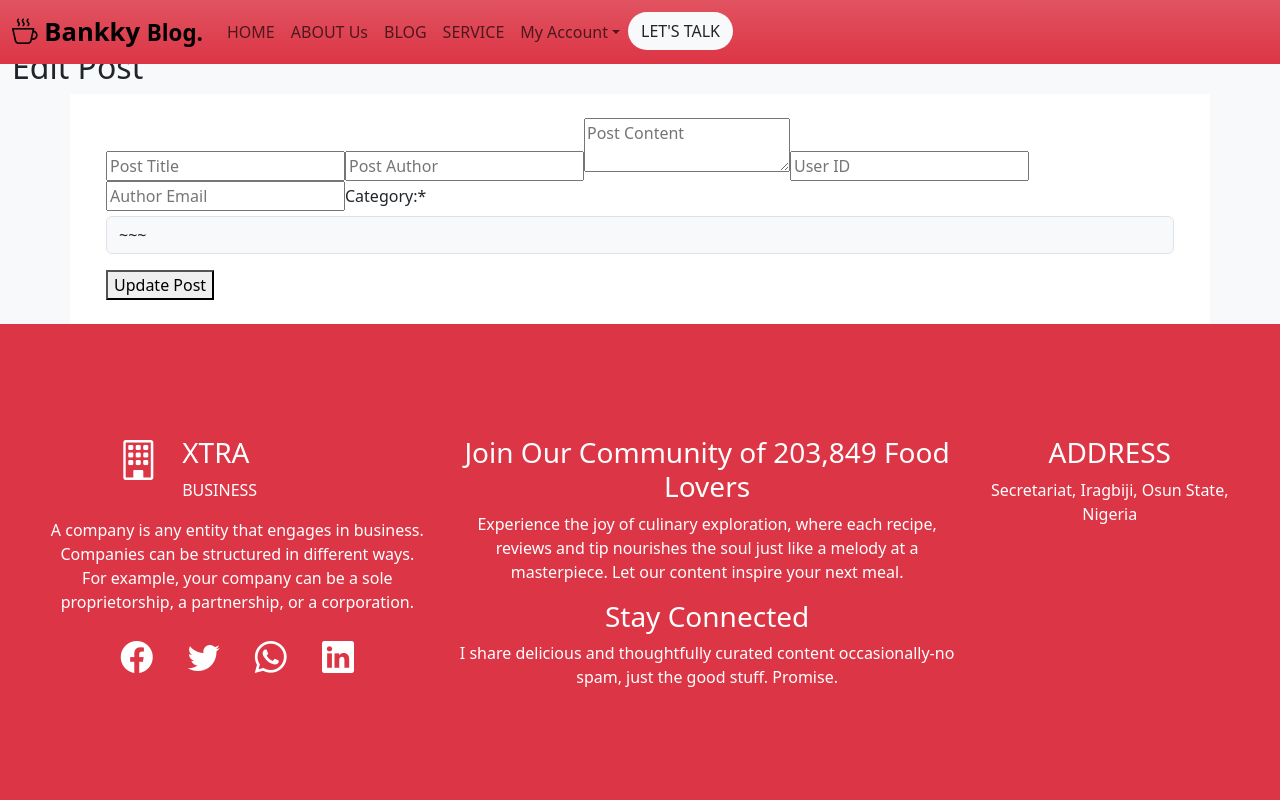
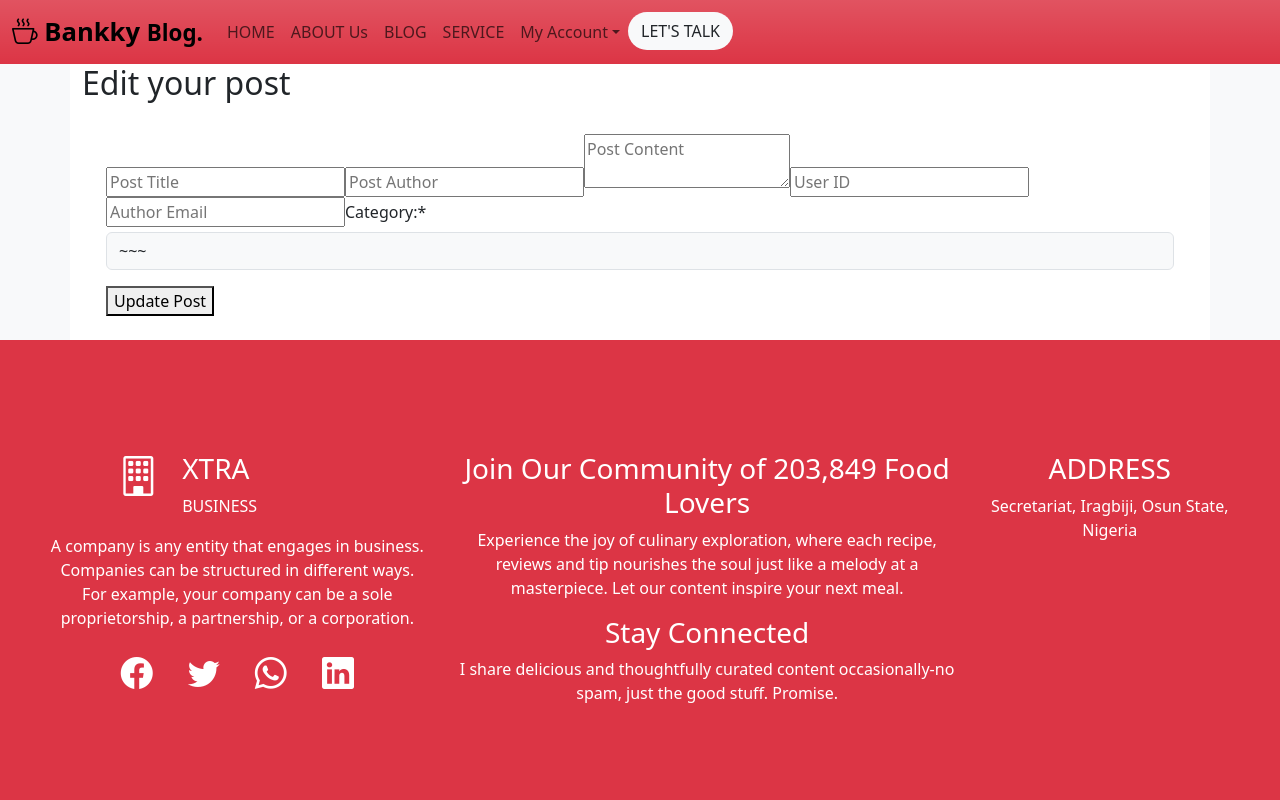
Before and after one commit to Azeezbank/myblog, a React (Vite) app: page /Editpost/1 in a window 1280 px wide. Shown: the top 800 px of the page. Built offline with nearby package versions, Linux system fonts and the light colour scheme; no server answers.

Commit message:
Update Editpost.jsx

```diff
--- a/src/Components/Editpost.jsx
+++ b/src/Components/Editpost.jsx
@@ -98,8 +98,8 @@ useEffect(() => {
       </nav>
 
       <div className="container-fluid bg-light pt-5">
-      <h2>Edit Post</h2>
-        <div className="container bg-white">
+        <div className="container bg-white pt-3">
+          <h2>Edit your post</h2>
         <form className="bg-white p-4">
       <input
         type="text"
```
